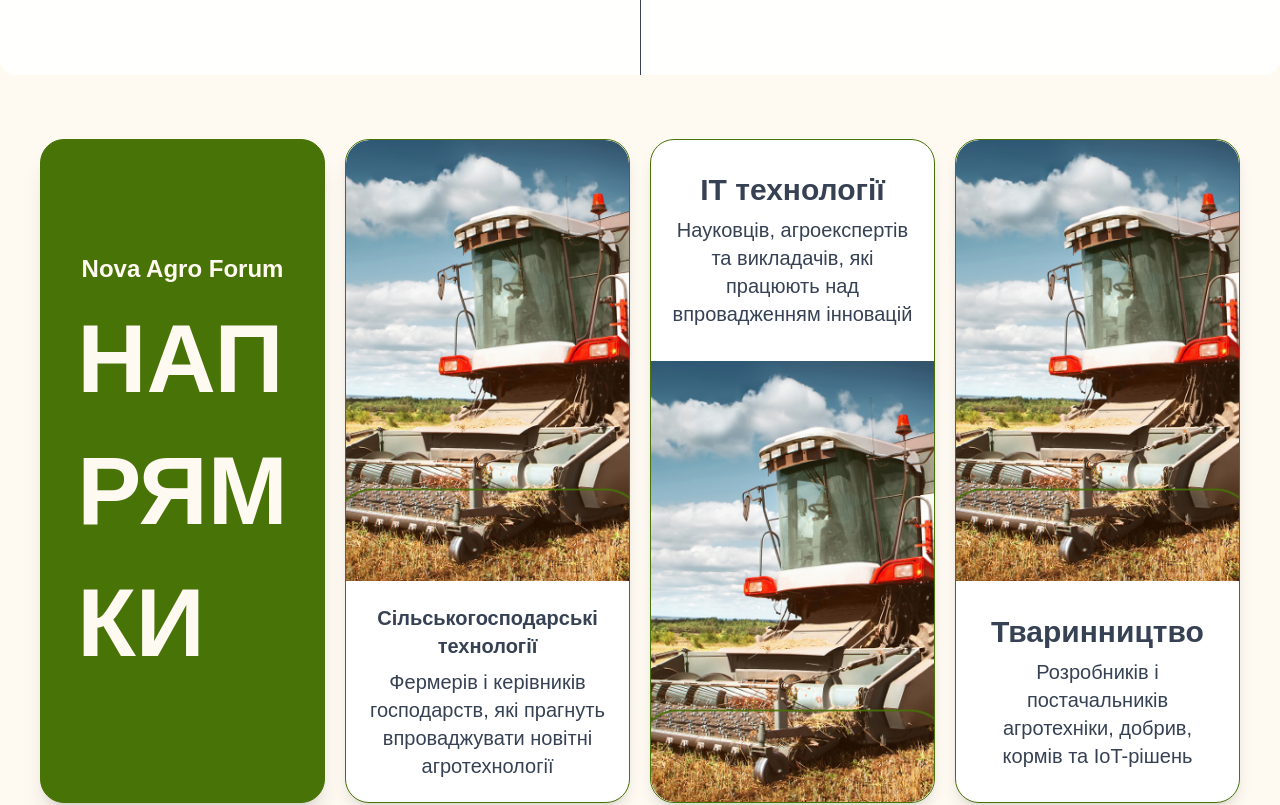
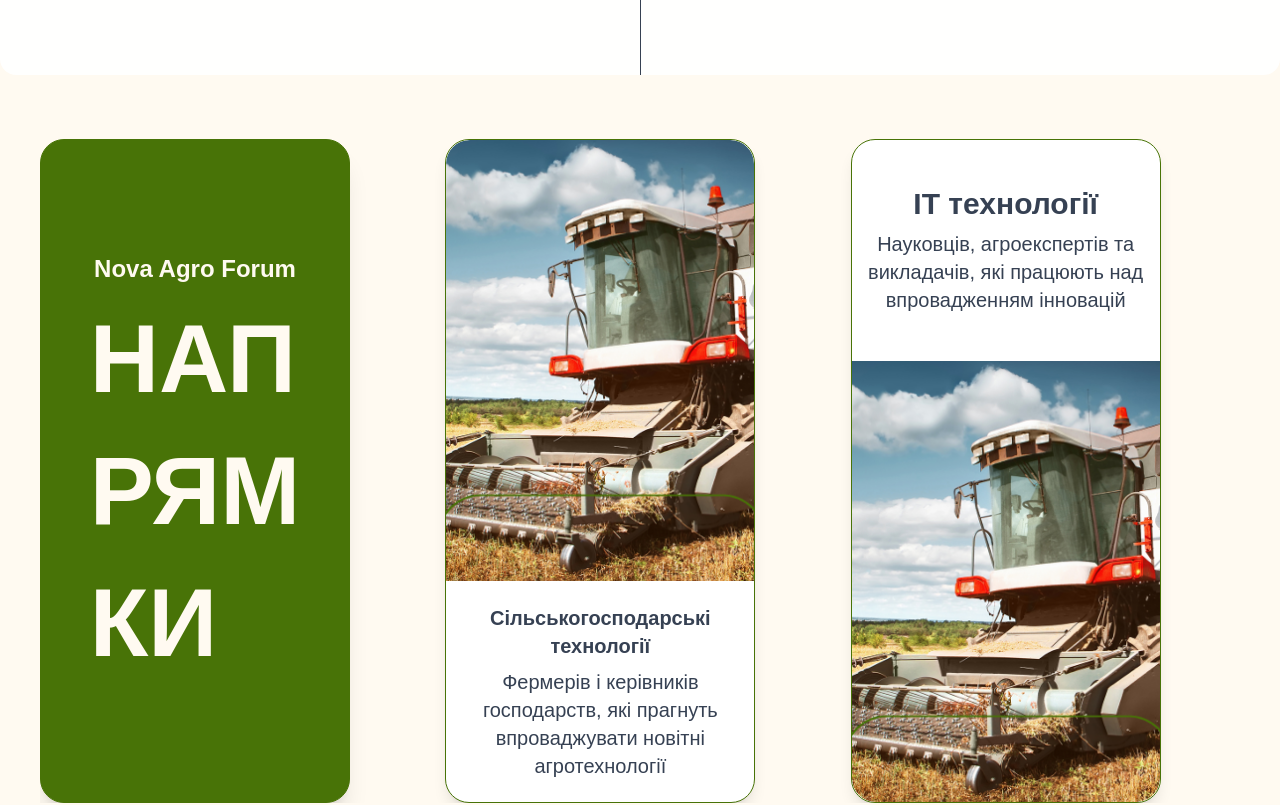
Before and after one commit to nazarbychkar/agroforum, a Next.js app: page / in a window 1280 px wide. Shown: the part 1500-2305 px from the top of the page. Built offline with nearby package versions, Linux system fonts and the light colour scheme.

Commit message:
revision 3

```diff
--- a/components/layout/Header.tsx
+++ b/components/layout/Header.tsx
@@ -13,7 +13,7 @@ export default function Header() {
     { href: "/#speakers", label: "Спікери" },
     { href: "/#partners", label: "Партнери" },
     { href: "/#projects", label: "Реалізовані проєкти" },
-    { href: "/#buy-a-ticket", label: "Придбати квиток" },
+    { href: "/#buy-ticket", label: "Придбати квиток" },
     { href: "/#contacts", label: "Контакти" },
   ];
 
--- a/components/main/BuyTicket.tsx
+++ b/components/main/BuyTicket.tsx
@@ -45,7 +45,7 @@ export default function BuyTicket() {
   return (
     <section
       id="buy-ticket"
-      className="relative py-24 bg-gradient-to-b from-white via-green-50 to-green-100 max-w-7xl mx-auto rounded-3xl overflow-hidden"
+      className="relative py-24 bg-linear-to-b from-white via-green-50 to-green-100 max-w-7xl mx-auto rounded-3xl overflow-hidden"
     >
       {/* Subtle background pattern */}
       <div className="absolute inset-0 bg-[url('/pattern.svg')] opacity-5 pointer-events-none"></div>
--- a/components/main/Contacts.tsx
+++ b/components/main/Contacts.tsx
@@ -23,7 +23,7 @@ export default function Contacts() {
   };
 
   return (
-    <section className="relative py-16 px-5 ">
+    <section id="contacts" className="relative py-16 px-5 ">
       {/* Title */}
       <div className="mb-12 text-center">
         <h2 className="text-6xl font-bold uppercase">Контакти</h2>
--- a/components/main/Hero.tsx
+++ b/components/main/Hero.tsx
@@ -11,7 +11,7 @@ export default function Hero() {
       </div>
 
       {/* Hero Section */}
-      <div className="relative min-h-100 md:min-h-screen  overflow-hidden">
+      <div className="relative min-h-130 md:min-h-screen  overflow-hidden">
         {/* Text for PC */}
         <div className="hidden md:block relative top-10 text-9xl font-bold text-center px-20">
           NOVA AGRO <br /> FORUM
@@ -21,17 +21,17 @@ export default function Hero() {
           </span>
         </div>
 
+        {/* Background Image */}
+        <div className="absolute inset-0 w-full h-full bg-[url('/bg-mountain.png')] bg-bottom bg-no-repeat bg-cover z-0"></div>
+
         {/* Text for Mobile */}
-        <div className="block md:hidden relative mt-20 px-4 text-center">
+        <div className="block md:hidden relative z-10 mt-20 px-4 text-center">
           <h1 className="text-4xl font-bold mb-4">NOVA AGRO FORUM</h1>
           <p className="text-sm text-gray-700">
             Платформа для обміну знаннями, досвідом та інноваціями у сфері
             смарт-агро, сталого сільського господарства і тваринництва
           </p>
         </div>
-
-        {/* Background Image */}
-        <div className="absolute inset-0 w-full h-full bg-[url('/bg-mountain.png')] bg-bottom bg-no-repeat bg-cover z-0"></div>
 
         {/* Button */}
         <Link
--- a/components/main/Projects.tsx
+++ b/components/main/Projects.tsx
@@ -38,7 +38,7 @@ export default function ProjectsPage() {
   } | null>(null);
 
   return (
-    <div className="min-h-screen py-20 px-6 relative overflow-hidden">
+    <div id="projects" className="min-h-screen py-20 px-6 relative overflow-hidden">
       <div className="absolute inset-0 bg-[url('/pattern.svg')] opacity-5 pointer-events-none"></div>
 
       <div className="max-w-6xl mx-auto text-center relative z-10">
--- a/components/main/Speakers.tsx
+++ b/components/main/Speakers.tsx
@@ -37,7 +37,7 @@ export default function SpeakersPage() {
   } | null>(null);
 
   return (
-    <section className="min-h-screen py-20 px-6 ">
+    <section id="speakers" className="min-h-screen py-20 px-6">
       <div className="max-w-6xl mx-auto text-center">
         <h1 className="text-5xl font-extrabold mb-14 uppercase tracking-tight text-gray-900 relative">
           🎙️ Наші спікери
--- a/components/main/Topics.tsx
+++ b/components/main/Topics.tsx
@@ -1,4 +1,9 @@
+"use client";
+
 import Image from "next/image";
+import { Swiper, SwiperSlide } from "swiper/react";
+import "swiper/css"; // Import Swiper styles
+import "swiper/css/pagination"; // Import additional styles for pagination if needed
 
 export default function Topics() {
   return (
@@ -6,8 +11,25 @@ export default function Topics() {
       id="topics"
       className="py-16 px-4 md:px-10 max-w-7xl mx-auto overflow-hidden"
     >
-      <div className="flex flex-col md:flex-row justify-center md:justify-around gap-8 md:gap-5">
-        {/* First block: Text only */}
+      {/* Swiper container */}
+      <Swiper
+        slidesPerView={1.1} // Shows one card at a time on mobile
+        spaceBetween={16} // Space between slides
+        breakpoints={{
+          640: {
+            slidesPerView: 2, // Shows two cards at a time on medium screens
+          },
+          768: {
+            slidesPerView: 3, // Shows three cards at a time on larger screens
+          },
+        }}
+        loop={true} // Loops the swiper for continuous scrolling
+        pagination={{ clickable: true }} // Adds pagination buttons if needed
+        navigation={true} // Adds navigation buttons (previous/next)
+        className="swiper-container"
+      >
+        {/* First Card */}
+        <SwiperSlide>
           <div
             className="group relative flex bg-[#487307] flex-col justify-center items-center font-semibold
                        w-full md:w-[310px] h-[480px] md:h-[664px] border rounded-3xl overflow-hidden shadow-xl
@@ -22,15 +44,15 @@ export default function Topics() {
             >
               Нап <br /> рям <br /> ки
             </span>
-
-          {/* Light gradient overlay on hover */}
             <div
               className="absolute inset-0 bg-gradient-to-b from-transparent via-transparent to-[#00000033]
                          opacity-0 group-hover:opacity-100 transition-opacity duration-700"
             ></div>
           </div>
+        </SwiperSlide>
 
         {/* Card 1 */}
+        <SwiperSlide>
           <div
             className="group flex flex-col w-full md:w-[310px] h-[480px] md:h-[664px] rounded-3xl border overflow-hidden
                        shadow-lg bg-white transition-all duration-500 ease-out hover:shadow-2xl hover:-translate-y-2"
@@ -43,9 +65,7 @@ export default function Topics() {
                 height={232}
                 width={310}
               />
-            <div
-              className="absolute inset-0 bg-black/20 opacity-0 group-hover:opacity-60 transition-opacity duration-500"
-            ></div>
+              <div className="absolute inset-0 bg-black/20 opacity-0 group-hover:opacity-60 transition-opacity duration-500"></div>
             </div>
             <div
               className="text-gray-700 text-center text-base md:text-xl p-4 flex flex-col justify-center flex-1
@@ -60,8 +80,10 @@ export default function Topics() {
               </p>
             </div>
           </div>
+        </SwiperSlide>
 
         {/* Card 2 */}
+        <SwiperSlide>
           <div
             className="group flex flex-col w-full md:w-[310px] h-[480px] md:h-[664px] rounded-3xl border overflow-hidden
                        shadow-lg bg-white transition-all duration-500 ease-out hover:shadow-2xl hover:-translate-y-2"
@@ -86,13 +108,13 @@ export default function Topics() {
                 height={232}
                 width={310}
               />
-            <div
-              className="absolute inset-0 bg-black/20 opacity-0 group-hover:opacity-60 transition-opacity duration-500"
-            ></div>
+              <div className="absolute inset-0 bg-black/20 opacity-0 group-hover:opacity-60 transition-opacity duration-500"></div>
             </div>
           </div>
+        </SwiperSlide>
 
         {/* Card 3 */}
+        <SwiperSlide>
           <div
             className="group flex flex-col w-full md:w-[310px] h-[480px] md:h-[664px] rounded-3xl border overflow-hidden
                        shadow-lg bg-white transition-all duration-500 ease-out hover:shadow-2xl hover:-translate-y-2"
@@ -105,9 +127,7 @@ export default function Topics() {
                 height={232}
                 width={310}
               />
-            <div
-              className="absolute inset-0 bg-black/20 opacity-0 group-hover:opacity-60 transition-opacity duration-500"
-            ></div>
+              <div className="absolute inset-0 bg-black/20 opacity-0 group-hover:opacity-60 transition-opacity duration-500"></div>
             </div>
             <div
               className="text-gray-700 text-center text-base md:text-xl p-4 flex flex-col justify-center flex-1
@@ -122,7 +142,8 @@ export default function Topics() {
               </p>
             </div>
           </div>
-      </div>
+        </SwiperSlide>
+      </Swiper>
     </section>
   );
 }
--- a/package.json
+++ b/package.json
@@ -12,7 +12,8 @@
     "framer-motion": "^12.23.24",
     "next": "16.0.1",
     "react": "19.2.0",
-    "react-dom": "19.2.0"
+    "react-dom": "19.2.0",
+    "swiper": "^12.0.3"
   },
   "devDependencies": {
     "@tailwindcss/postcss": "^4",
```
Also changed, not shown: 1 other file (tests, documents, lock files or other folders). Lines whose indentation alone changed are shown as unchanged.
